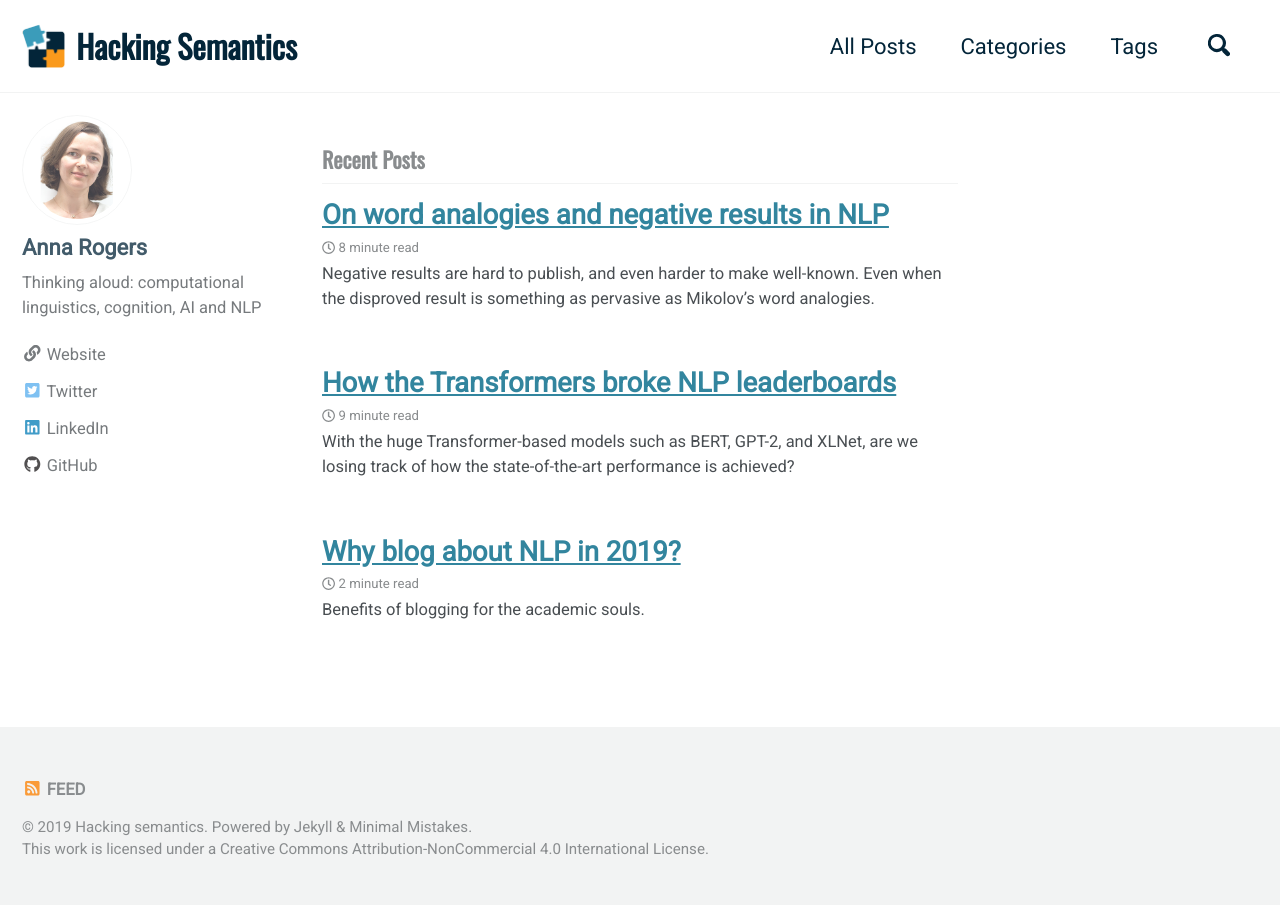
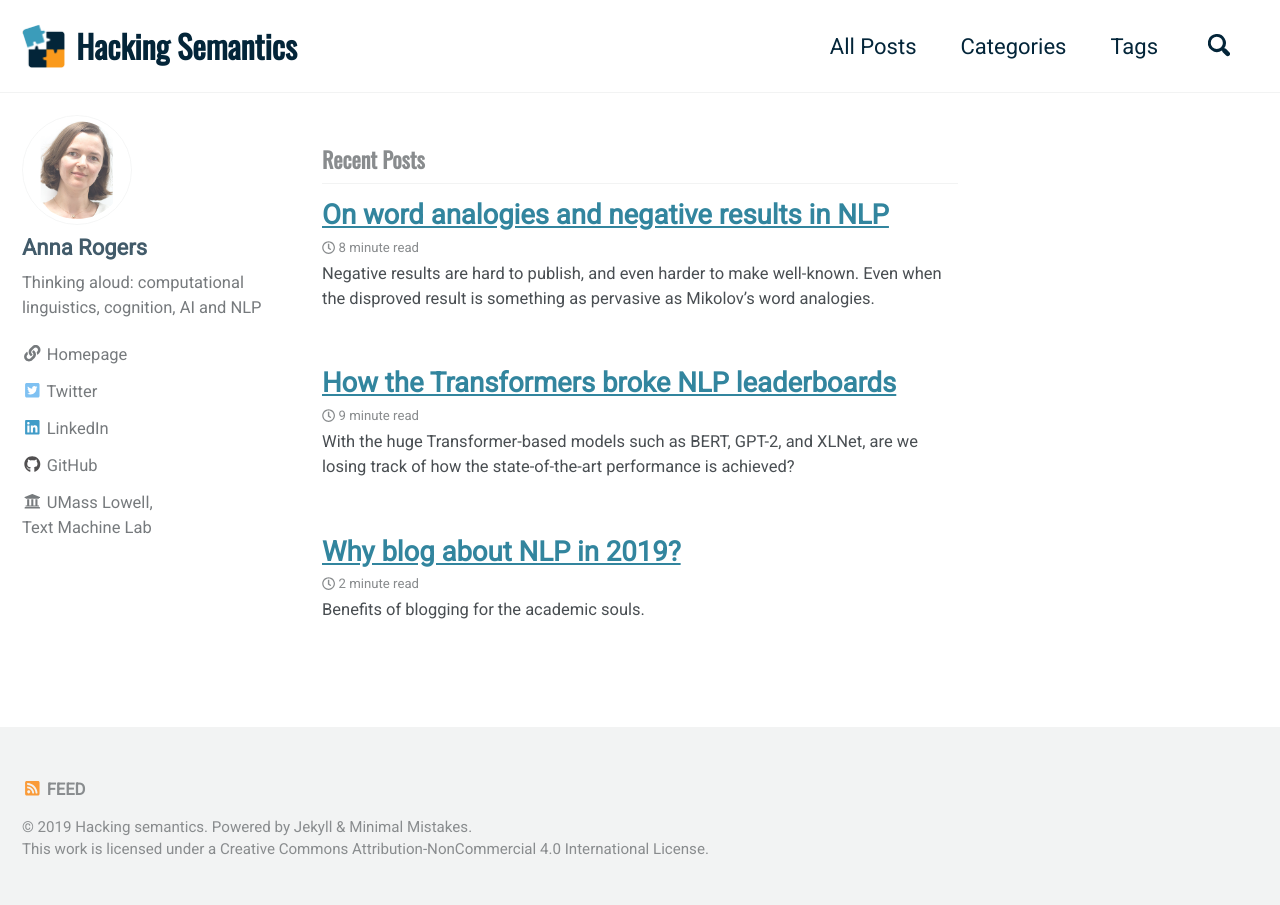
Before and after one commit to arumshisky/blog, a Jekyll site: the page built from index.html, in a window 1280 px wide. Built offline with Jekyll 4.4.1, drawn with Linux system fonts in a browser that asks for light colours; cached includes are drawn as plain includes; nearby versions of some CDN libraries; a script that is not in the unit is left out; the list of posts is cut into pages by our own code; comment, search, counter and statistics services are not loaded.

Commit message:
add text machine links

```diff
--- a/_config.yml
+++ b/_config.yml
@@ -28,13 +28,12 @@ author:
   name: "Anna Rogers"
   avatar: "/assets/images/aro.png"
   bio: "Thinking aloud: computational linguistics, cognition, AI and NLP"
-#  location: "Bengaluru, India"
   uri: "http://www.cs.uml.edu/~arogers/"
   twitter: "annargrs"
   github: "annargrs"
+  vine: "doesn't matter"
 #  medium: ".aravindiyer"
   linkedin: "annargrs"
-
 # linking to author account on Twitter
 twitter:
   username: "annargrs"
--- a/_includes/author-profile.html
+++ b/_includes/author-profile.html
@@ -36,6 +36,7 @@
       <p class="author__bio" itemprop="description">
         {{ author.bio }}
       </p>
+    <!--p>Post-doctoral associate at <a href="">Text Machine Lab</a>, University of Massachusetts Lowell</p-->
     {% endif %}
   </div>
 
@@ -56,10 +57,11 @@
         {% endfor %}
       {% endif %}
 
+
       {% if author.uri %}
         <li>
           <a href="{{ author.uri }}" itemprop="url">
-            <i class="fas fa-fw fa-link" aria-hidden="true"></i> {{ site.data.ui-text[site.locale].website_label | default: "Website" }}
+            <i class="fas fa-fw fa-link" aria-hidden="true"></i> {{ site.data.ui-text[site.locale].website_label | default: "Homepage" }}
           </a>
         </li>
       {% endif %}
@@ -249,6 +251,7 @@
         </li>
       {% endif %}
 
+      <!--p>
       {% if author.vine %}
         <li>
           <a href="https://vine.co/u/{{ author.vine }}" itemprop="sameAs" rel="nofollow noopener noreferrer">
@@ -256,6 +259,16 @@
           </a>
         </li>
       {% endif %}
+      </p-->
+
+      {% if author.vine %}
+        <li>
+          <a href="http://text-machine.cs.uml.edu/lab/">
+            <i class="fas fa-fw fa-university" aria-hidden="true"></i> UMass Lowell, <br/>Text Machine Lab
+          </a>
+        </li>
+      {% endif %}
+
 
       {% include author-profile-custom-links.html %}
     </ul>
--- a/_posts/2019/2019-07-07-analogies.markdown
+++ b/_posts/2019/2019-07-07-analogies.markdown
@@ -30,7 +30,7 @@ The readers are not necessarily triple-checking either. For an academic publicat
 
 I think this is what happened to word analogies {% cite MikolovChenEtAl_2013_Efficient_estimation_of_word_representations_in_vector_space %}. Its [over 11K citations](https://scholar.google.com/citations?hl=en&user=oBu8kMMAAAAJ) are mostly due to the hugely popular word2vec architecture, but the idea of word analogies rode the same wave. A separate paper on "linguistic regularities" {% cite MikolovYihEtAl_2013_Linguistic_Regularities_in_Continuous_Space_Word_Representations %} currently has extra 2K citations.
 
-These citations are not just something from 2013 either. Because it's so tempting to believe that language really works this way, the word analogies are still everywhere. Only in June 2019, I heard them mentioned in the first 10 minutes of a NAACL invited talk, in a word embeddings lecture in the CISS dialogue summer school, and all over Twitter. It just soo makes sense that language relations are all neat and regular like this:
+These citations are not just something from 2013 either. Because it's so tempting to believe that language really works this way, the word analogies are still everywhere. Only in June 2019, I heard them mentioned in the first 10 minutes of a NAACL invited talk, in a word embeddings lecture in the [CISS dialogue summer school](http://ciss.deephack.me/), and all over Twitter. It just soo makes sense that language relations are all neat and regular like this:
 
 <figure>
 	<img src="/assets/images/analogy-mikolov.png" class="width70">
```
